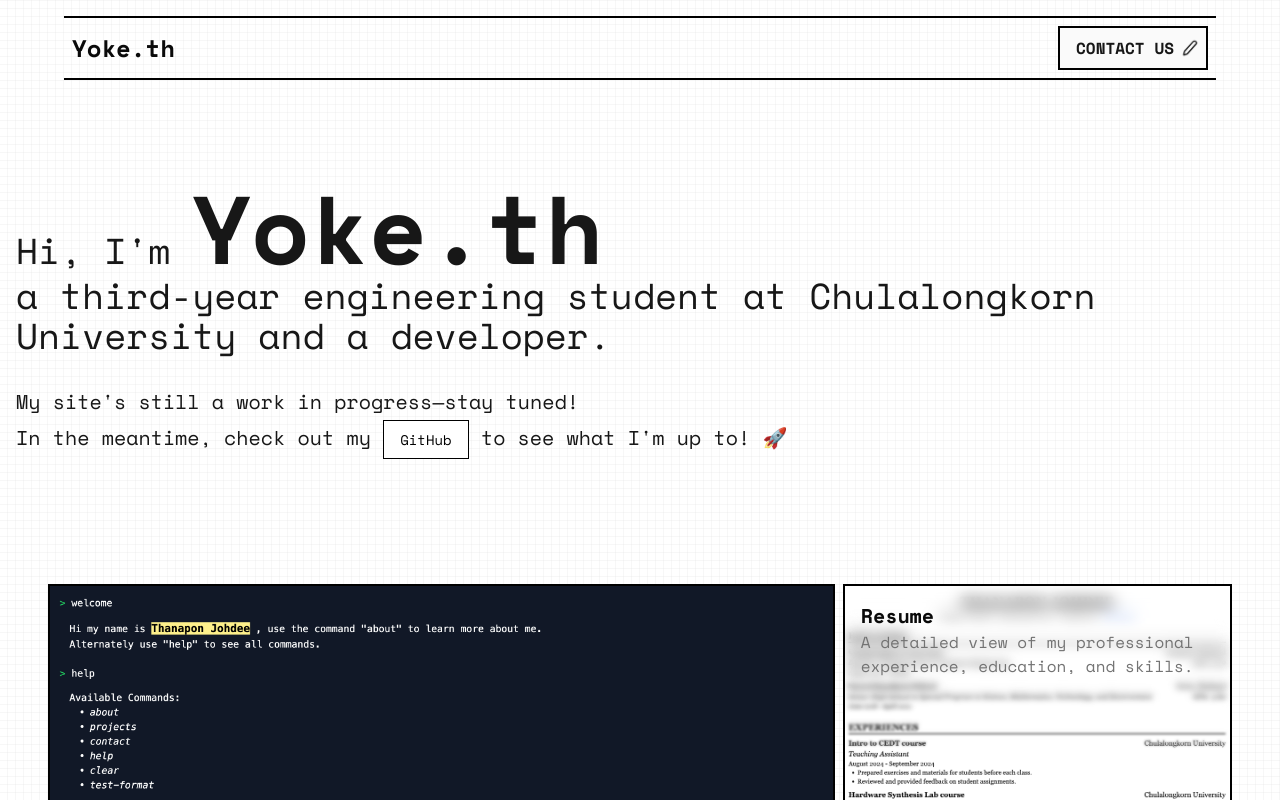
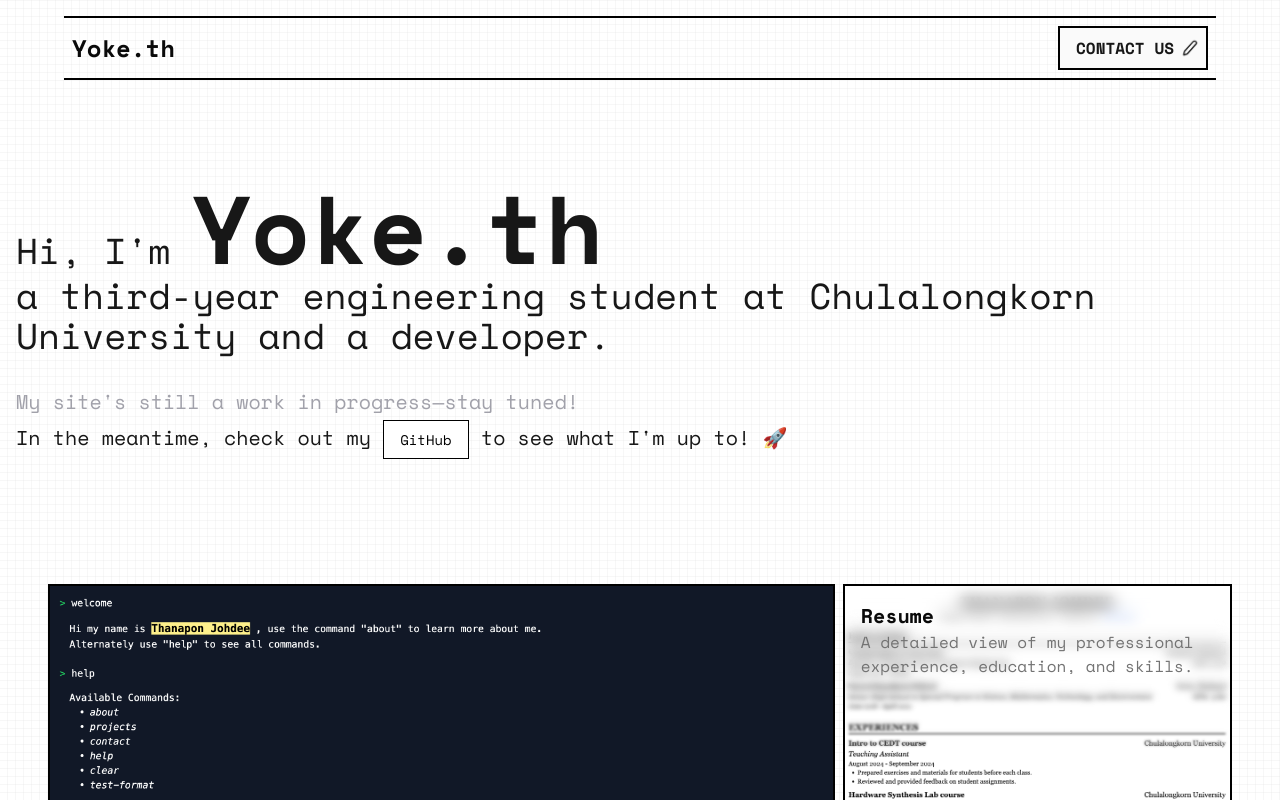
Before and after one commit to yokeTH/yoke-th-me, a Next.js app: page / in a window 1280 px wide. Shown: the top 800 px of the page. Built offline with nearby package versions, Linux system fonts and the light colour scheme.

Commit message:
feat: add TextShimmer component and integrate it into HeroSection for enhanced text effects

```diff
--- a/src/app/(landing)/Hero.tsx
+++ b/src/app/(landing)/Hero.tsx
@@ -1,5 +1,6 @@
 import { CharacterScrambleEffect } from '@/components/CharacterScrambleEffect';
 import { TextLoop } from '@/components/ui/text-loop';
+import { TextShimmer } from '@/components/ui/text-shimmer';
 import Link from 'next/link';
 
 export default function HeroSection() {
@@ -19,7 +20,7 @@ export default function HeroSection() {
           <span className=""> a third-year engineering student at Chulalongkorn University and a developer.</span>
         </div>
         <div className="pt-8 text-xl flex flex-col gap-2">
-          <span className="block">My site&apos;s still a work in progress—stay tuned!</span>
+          <TextShimmer className="block">My site&apos;s still a work in progress—stay tuned!</TextShimmer>
           <span className="block">
             In the meantime, check out my{' '}
             <Link
--- /dev/null
+++ b/src/components/ui/text-shimmer.tsx
@@ -0,0 +1,47 @@
+'use client';
+import React, { useMemo, type JSX } from 'react';
+import { motion } from 'motion/react';
+import { cn } from '@/lib/utils';
+
+export type TextShimmerProps = {
+  children: string;
+  as?: React.ElementType;
+  className?: string;
+  duration?: number;
+  spread?: number;
+};
+
+export function TextShimmer({ children, as: Component = 'p', className, duration = 2, spread = 2 }: TextShimmerProps) {
+  const MotionComponent = motion.create(Component as keyof JSX.IntrinsicElements);
+
+  const dynamicSpread = useMemo(() => {
+    return children.length * spread;
+  }, [children, spread]);
+
+  return (
+    <MotionComponent
+      className={cn(
+        'relative inline-block bg-[length:250%_100%,auto] bg-clip-text',
+        'text-transparent [--base-color:#a1a1aa] [--base-gradient-color:#000]',
+        '[--bg:linear-gradient(90deg,#0000_calc(50%-var(--spread)),var(--base-gradient-color),#0000_calc(50%+var(--spread)))] [background-repeat:no-repeat,padding-box]',
+        'dark:[--base-color:#71717a] dark:[--base-gradient-color:#ffffff] dark:[--bg:linear-gradient(90deg,#0000_calc(50%-var(--spread)),var(--base-gradient-color),#0000_calc(50%+var(--spread)))]',
+        className,
+      )}
+      initial={{ backgroundPosition: '100% center' }}
+      animate={{ backgroundPosition: '0% center' }}
+      transition={{
+        repeat: Infinity,
+        duration,
+        ease: 'linear',
+      }}
+      style={
+        {
+          '--spread': `${dynamicSpread}px`,
+          backgroundImage: `var(--bg), linear-gradient(var(--base-color), var(--base-color))`,
+        } as React.CSSProperties
+      }
+    >
+      {children}
+    </MotionComponent>
+  );
+}
```
